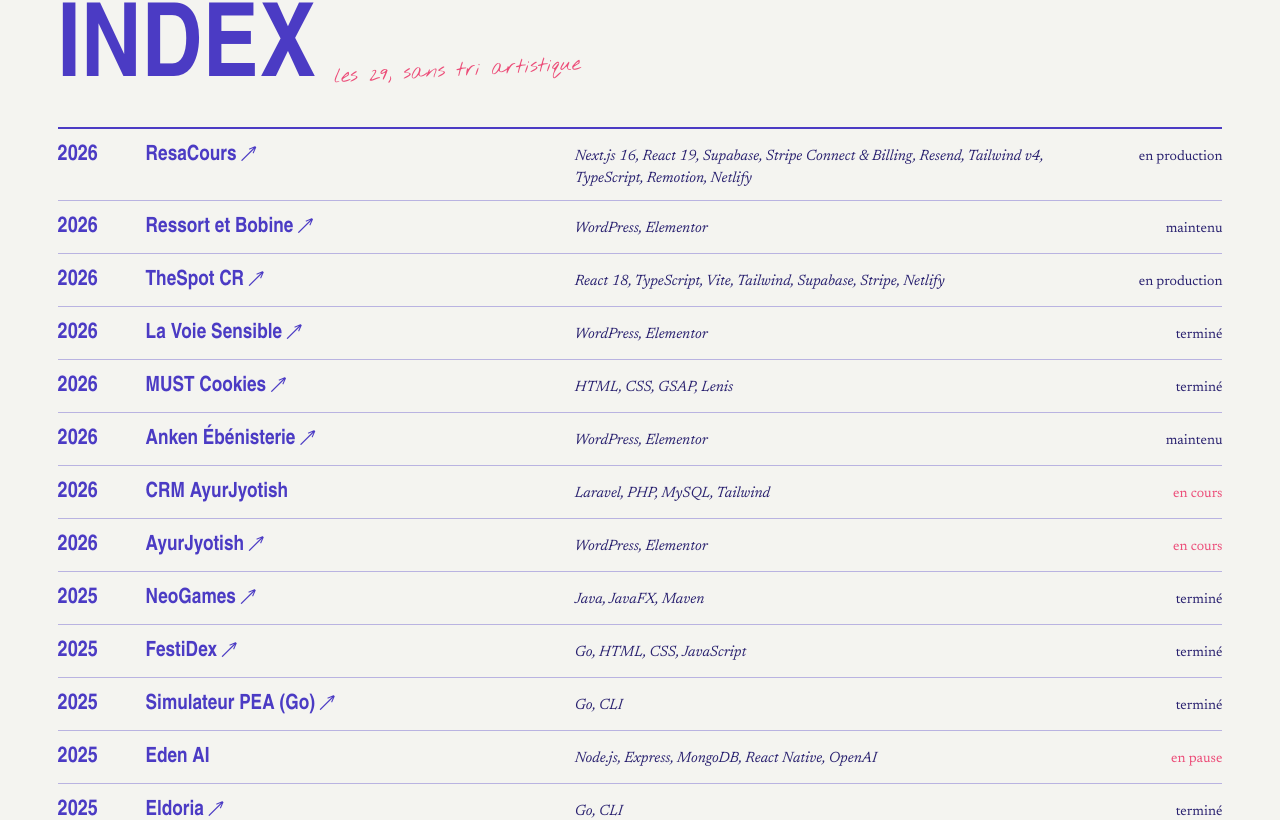
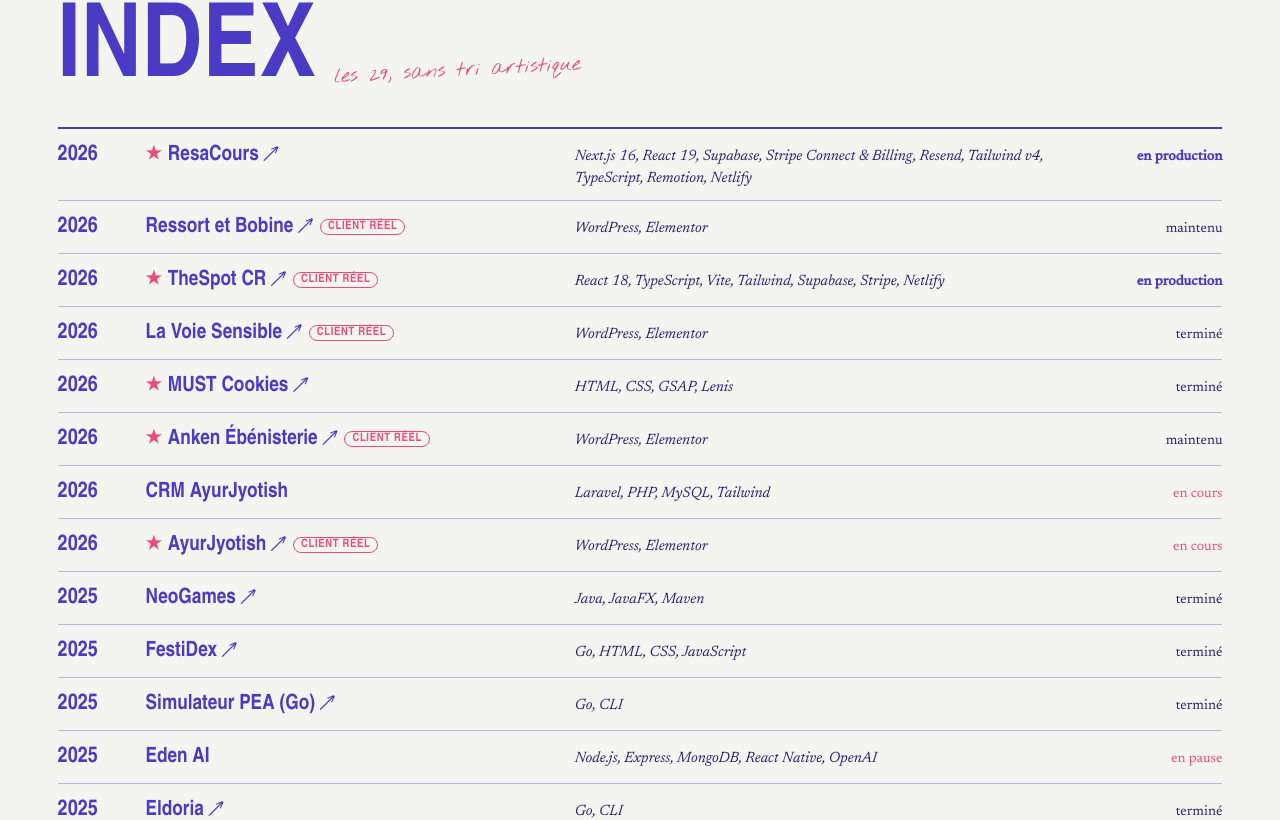
Before and after one commit to StarWeizz/Portfolio-Antonin-Russo-2023, a Vue app: page / in a window 1280 px wide. Shown: the part 2267-3087 px from the top of the page. Built offline with nearby package versions, Linux system fonts and the light colour scheme; a web font is replaced by a local one.

Commit message:
Index : étoile coup de cœur, étiquette client / freelance et état en production

```diff
--- a/src/components/zine/ProjectIndex.vue
+++ b/src/components/zine/ProjectIndex.vue
@@ -1,7 +1,7 @@
 <script setup>
 import { ref, onMounted, onBeforeUnmount } from 'vue'
 import SectionHeading from './SectionHeading.vue'
-import { projects, STATUS, img } from '../../data/projects'
+import { projects, STATUS, KIND, img } from '../../data/projects'
 
 const list = ref(null)
 const peek = ref(null)
@@ -84,8 +84,10 @@
       >
         <span class="yr">{{ p.year }}</span>
         <span class="t">
+          <span v-if="p.fav" class="fav" title="Coup de cœur" aria-label="Coup de cœur">★</span>
           <a v-if="p.url" :href="p.url" target="_blank" rel="noopener">{{ p.title }} ↗</a>
           <template v-else>{{ p.title }}</template>
+          <span v-if="p.kind" class="kind">{{ KIND[p.kind] }}</span>
         </span>
         <span class="stack">{{ p.stack }}</span>
         <span class="st" :class="p.status">{{ STATUS[p.status] }}</span>
@@ -98,6 +100,7 @@
       <img :src="img(current.img)" alt="">
       <div class="card">
         <div class="top"><h4>{{ current.title }}</h4><span class="pyr">{{ current.year }}</span></div>
+        <span v-if="current.kind" class="kind">{{ KIND[current.kind] }}</span>
         <p>{{ current.desc }}</p>
         <div class="pst">{{ current.stack }} · {{ STATUS[current.status] }}</div>
       </div>
@@ -116,9 +119,17 @@
 .yr { font-family: var(--disp); font-weight: 700; font-stretch: 60%; font-size: 22px; color: var(--ink); font-variant-numeric: tabular-nums; }
 .t { font-family: var(--disp); font-weight: 600; font-stretch: 90%; font-size: 21px; line-height: 1.1; color: var(--ink); }
 .t a { text-decoration: none; }
+.kind {
+  display: inline-block; margin-left: .6em; padding: 1px 7px 0; vertical-align: .2em;
+  font-family: var(--disp); font-stretch: 85%; font-weight: 600; font-size: 11.5px; letter-spacing: .06em; text-transform: uppercase;
+  color: var(--accent); border: 1.5px solid currentColor; border-radius: 999px; white-space: nowrap;
+}
+.card .kind { margin: 8px 0 0; }
+.fav { color: var(--accent); font-size: .85em; margin-right: .35em; display: inline-block; transform: translateY(-.05em); }
 .stack { font-size: 15px; font-style: italic; }
 .st { font-size: 14px; text-align: right; }
 .st.pause, .st.wip { color: var(--accent); }
+.st.prod { color: var(--ink); font-weight: 600; }
 li.gone .t { text-decoration: line-through; text-decoration-color: var(--accent); text-decoration-thickness: 2px; }
 
 .peek { position: fixed; left: 0; top: 0; z-index: 60; width: 320px; margin: 0; pointer-events: none; opacity: 0; transition: opacity .2s ease; will-change: transform; }
```
